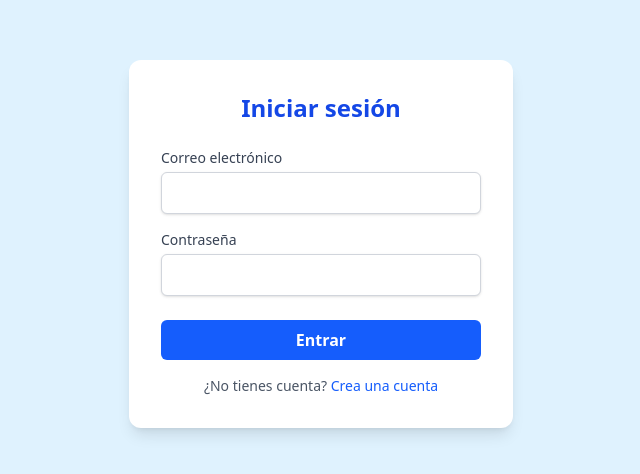
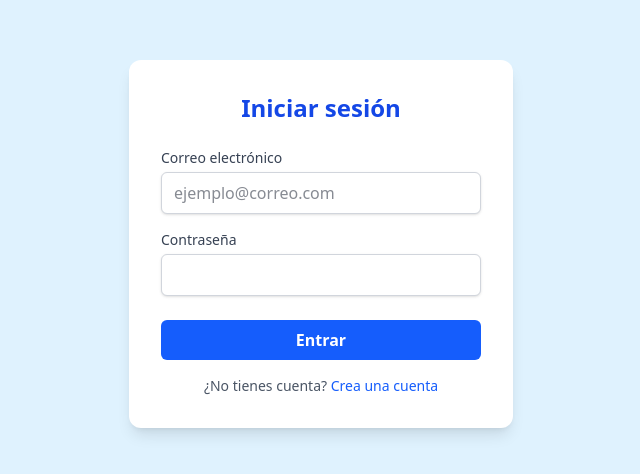
Before and after one commit to CrisViera/tags-frontend, a Vue app: page /login in a window 1280 px wide. Shown: the part 144-618 px from the top of the page, without its empty margins (319-959 px from the left). Built offline with nearby package versions, Linux system fonts and the light colour scheme; no server answers.

Commit message:
añadir info de placeholder para el correo

```diff
--- a/src/views/LoginView.vue
+++ b/src/views/LoginView.vue
@@ -12,6 +12,7 @@
           <input
             type="email"
             v-model="email"
+            placeholder="ejemplo@correo.com"
             class="mt-1 block w-full px-3 py-2 border border-gray-300 dark:border-gray-600 bg-white dark:bg-gray-700 text-gray-900 dark:text-white rounded-md shadow-sm focus:outline-none focus:ring-blue-500 focus:border-blue-500"
             required
           />
```
